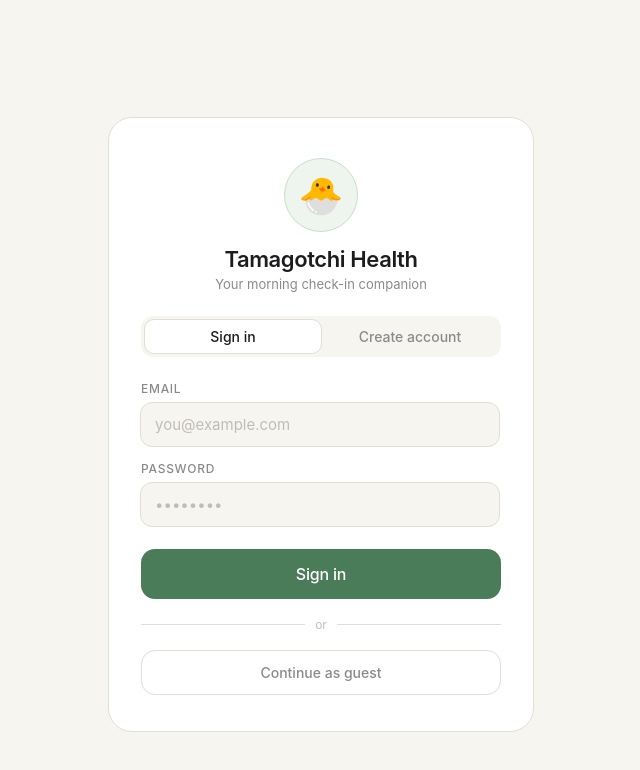
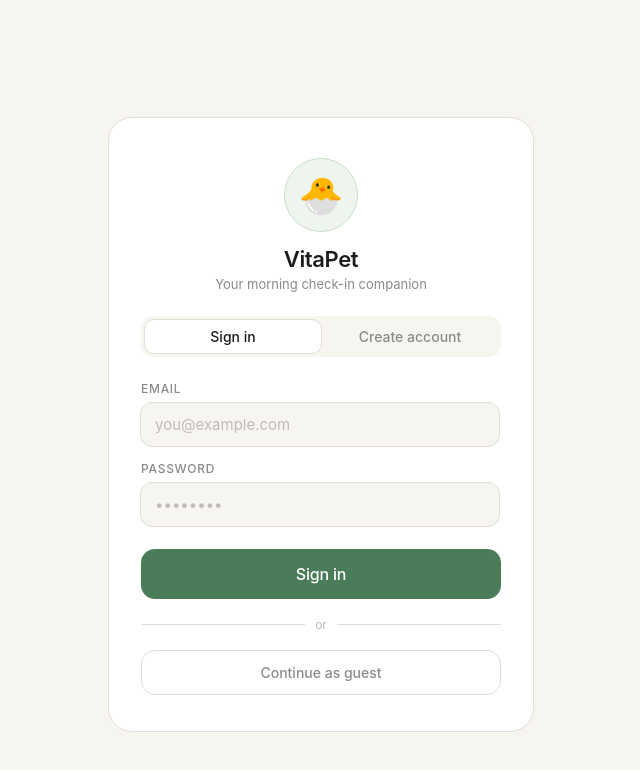
Before and after one commit to FFONTANA777/ACM-Scarlet-Hacks, a React (Vite) app in the folder frontend/: page / in a window 1280 px wide. Shown: the top 770 px of the page, without its empty margins (319-959 px from the left). Built offline with nearby package versions, Linux system fonts and the light colour scheme; no server answers.

Commit message:
cleaning

```diff
--- a/frontend/src/pages/Login.jsx
+++ b/frontend/src/pages/Login.jsx
@@ -47,7 +47,7 @@ export default function Login() {
 
         <div className="pet-wrap">
           <div className="pet-bubble">🐣</div>
-          <div className="app-name">Tamagotchi Health</div>
+          <div className="app-name">VitaPet</div>
           <div className="app-tagline">Your morning check-in companion</div>
         </div>
 
```
